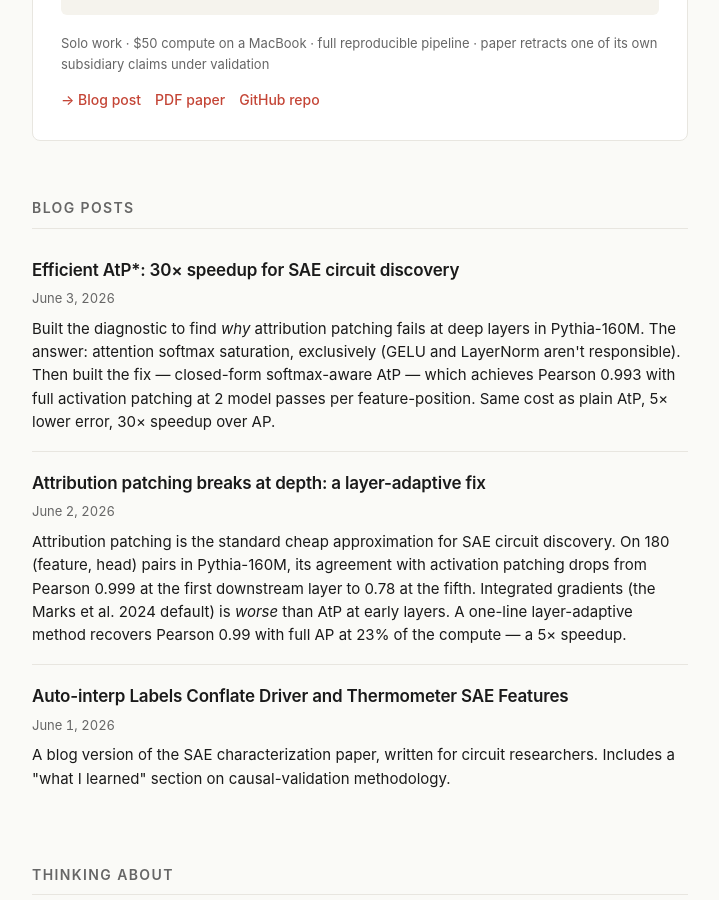
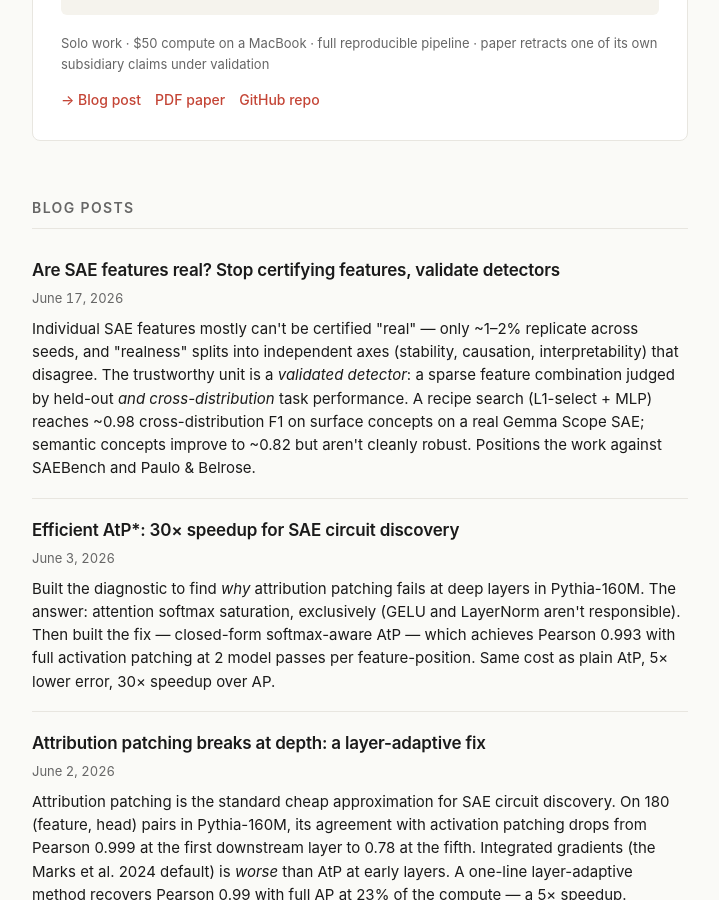
Before and after one commit to OE-GOD/OE-GOD.github.io, a Jekyll site: the page built from index.html, in a window 1280 px wide and 900 px high, scrolled down 1246 px. Shown: the whole window, without its empty margins (280-999 px from the left). Built offline with Jekyll 4.4.1, drawn with Linux system fonts in a browser that asks for light colours.

Commit message:
Add 'Are SAE features real?' to homepage post list
Homepage hardcodes posts; the new post existed but wasn't listed.

Co-Authored-By: Claude Opus 4.8 (1M context) <noreply@anthropic.com>

```diff
--- a/index.html
+++ b/index.html
@@ -64,6 +64,12 @@ layout: home
 
   <ul class="post-list">
     <li class="post-item">
+      <a class="post-link" href="/2026/06/17/are-sae-features-real/">Are SAE features real? Stop certifying features, validate detectors</a>
+      <span class="post-date">June 17, 2026</span>
+      <p class="post-excerpt">Individual SAE features mostly can't be certified "real" — only ~1–2% replicate across seeds, and "realness" splits into independent axes (stability, causation, interpretability) that disagree. The trustworthy unit is a <em>validated detector</em>: a sparse feature combination judged by held-out <em>and cross-distribution</em> task performance. A recipe search (L1-select + MLP) reaches ~0.98 cross-distribution F1 on surface concepts on a real Gemma Scope SAE; semantic concepts improve to ~0.82 but aren't cleanly robust. Positions the work against SAEBench and Paulo &amp; Belrose.</p>
+    </li>
+
+    <li class="post-item">
       <a class="post-link" href="/2026/06/03/efficient-atp-star-softmax/">Efficient AtP*: 30× speedup for SAE circuit discovery</a>
       <span class="post-date">June 3, 2026</span>
       <p class="post-excerpt">Built the diagnostic to find <em>why</em> attribution patching fails at deep layers in Pythia-160M. The answer: attention softmax saturation, exclusively (GELU and LayerNorm aren't responsible). Then built the fix — closed-form softmax-aware AtP — which achieves Pearson 0.993 with full activation patching at 2 model passes per feature-position. Same cost as plain AtP, 5× lower error, 30× speedup over AP.</p>
```
